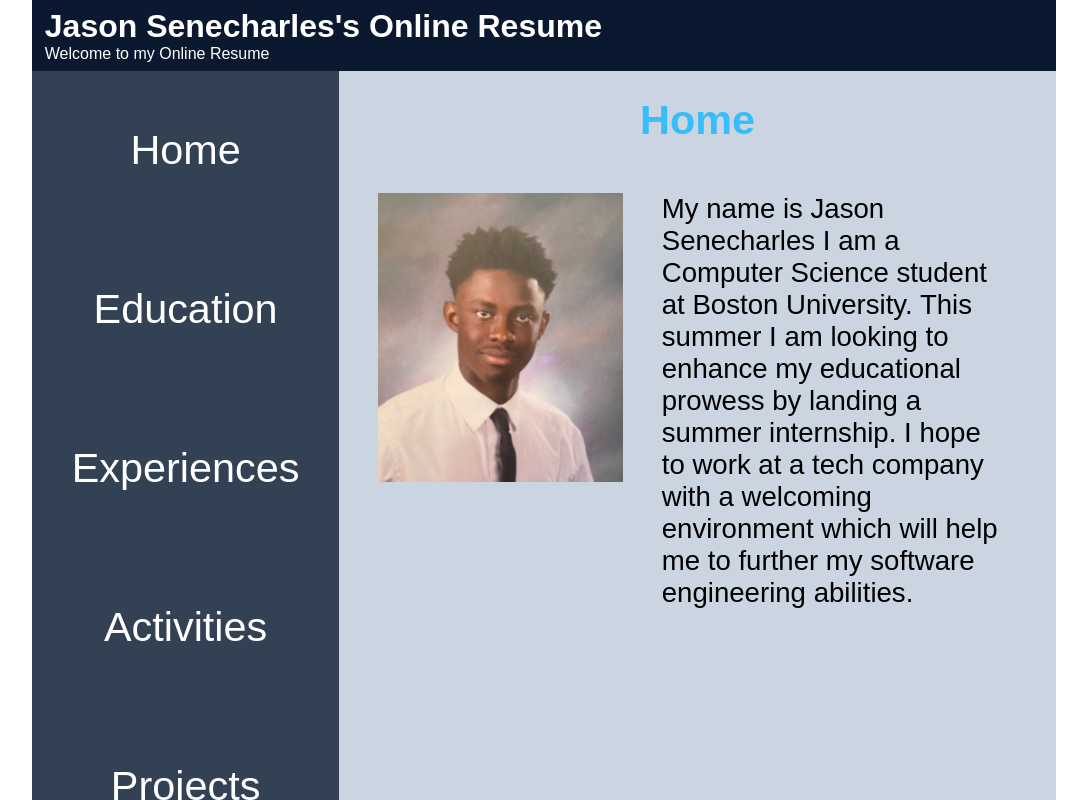
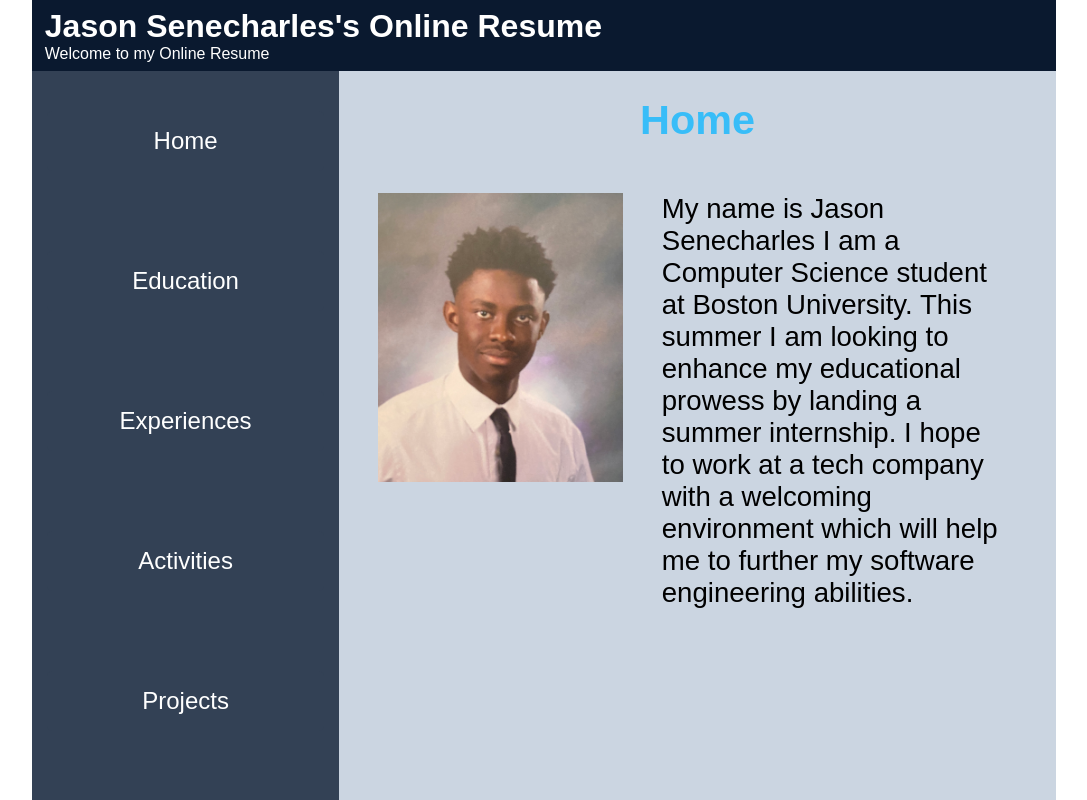
Before and after one commit to jasons1142/mp-3, a React (Vite) app: page / in a window 1280 px wide. Shown: the top 800 px of the page, without its empty margins (96-1183 px from the left). Built offline with nearby package versions, Linux system fonts and the light colour scheme.

Commit message:
Fixed scope of Nav

```diff
--- a/src/Components/Nav.tsx
+++ b/src/Components/Nav.tsx
@@ -32,7 +32,7 @@ const StyledNavList = styled.ul`
 `;
 
 const StyledListItem = styled.li`
-    font-size: calc(3px + 3vw);
+    font-size: clamp(1rem, 2.5vw, 1.5rem);
     width: 90%;
     background-color: #334155;
     padding: 2vh 0;
@@ -40,7 +40,7 @@ const StyledListItem = styled.li`
     border-radius: 5px;
 
     @media screen and (max-width: 750px) {
-        font-size: calc(2px + 1.5vw);
+        font-size: clamp(0.875rem, 2vw, 1.25rem);
         background-color: #334155;
         padding: 1% .5%;
         margin: 1% .5%;
```
